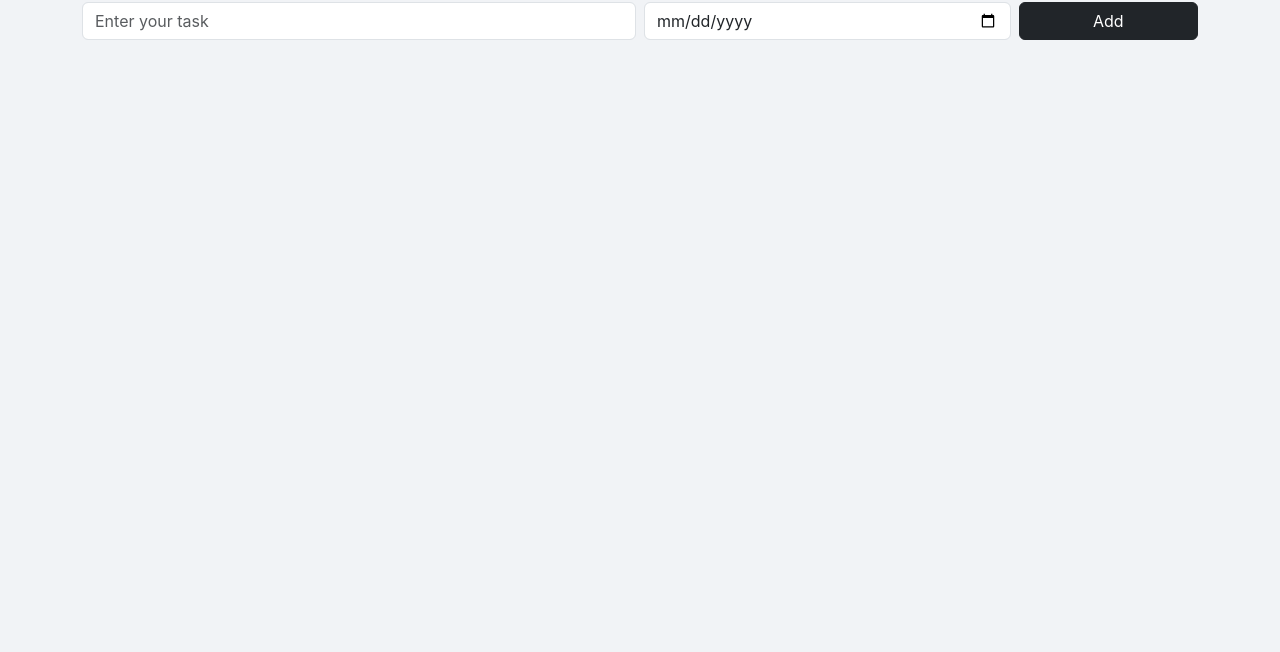
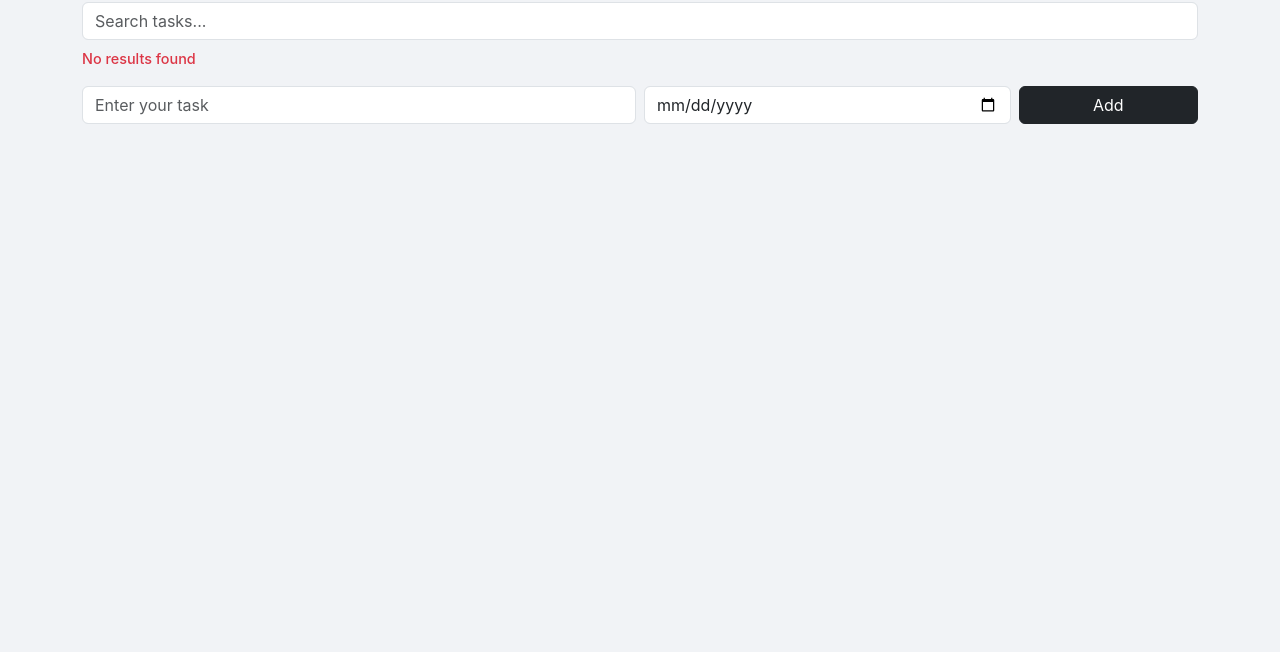
Before and after one commit to Akshaygr27/todoapp, a plain HTML site: page index.html in a window 1280 px wide. Shown: the part 148-800 px from the top of the page. Drawn offline with nearby package versions, Linux system fonts and the light colour scheme; a web font is replaced by a local one.

Commit message:
Added a search feature to find todos. If a matching todo exists, it will be displayed. Otherwise, a 'No results found' message will appear

```diff
--- a/app.js
+++ b/app.js
@@ -8,6 +8,8 @@
     const pagination = document.getElementById("pagination");
     const editText = document.getElementById("edit-text");
     const editDate = document.getElementById("edit-date");
+    const searchInput = document.getElementById("search-input");
+    const noResults = document.getElementById("no-results");
 
     // Generate a simple unique ID using timestamp and random string
     const generateId = () => `id-${Date.now()}-${Math.floor(Math.random() * 10000)}`;
@@ -16,13 +18,20 @@
     const itemsPerPage = 5;
 
     // Render all todo items into the list container
-    const renderTodos = () => {
+    const renderTodos = (filtered = null) => {
       list.innerHTML = "";
       pagination.innerHTML = "";
-      // Display the latest todos first
-      const reversedTodos = [...todos].reverse();
+      const dataToRender = filtered ? [...filtered].reverse() : [...todos].reverse();
+
       const start = (currentPage - 1) * itemsPerPage;
-      const paginatedTodos = reversedTodos.slice(start, start + itemsPerPage);
+      const paginatedTodos = dataToRender.slice(start, start + itemsPerPage);
+
+      if (dataToRender.length === 0) {
+        noResults.style.display = "block";
+      } else {
+        noResults.style.display = "none";
+      }
+
       paginatedTodos.forEach((todo) => {
         const index = todos.indexOf(todo);
         const card = document.createElement("div");
@@ -47,7 +56,7 @@
         list.appendChild(card);
       });
       // Store updated todos to localStorage
-      renderPagination(reversedTodos.length);
+      if (!filtered) renderPagination(dataToRender.length);
       localStorage.setItem("udo_todos", JSON.stringify(todos));
     };
     // Render pagination based on total items
@@ -111,5 +120,22 @@
       bootstrap.Modal.getInstance(document.getElementById("deleteModal")).hide();
     };
 
+    // Search input filter (case-insensitive)
+    searchInput.addEventListener("input", function () {
+      const keyword = this.value.trim().toLowerCase();
+
+      if (keyword === "") {
+        currentPage = 1;
+        renderTodos();
+        return;
+      }
+
+      const filtered = todos.filter(todo =>
+        todo.text.toLowerCase().includes(keyword)
+      );
+
+      currentPage = 1;
+      renderTodos(filtered);
+    });
     // Initial rendering of todos on page load
     renderTodos();
--- a/index.html
+++ b/index.html
@@ -20,6 +20,11 @@
   <main class="container py-5">
     <div class="mb-4">
       <h2>Add Task</h2>
+      <!-- Search Bar -->
+      <div class="mb-3">
+        <input type="text" id="search-input" class="form-control" placeholder="Search tasks...">
+        <div id="no-results" class="text-danger mt-2" style="display: none;">No results found</div>
+      </div>
       <form id="todo-form" class="row g-2">
         <div class="col-md-6">
           <input type="text" id="todo-text" class="form-control" placeholder="Enter your task" required />
--- a/styles.css
+++ b/styles.css
@@ -55,3 +55,10 @@ body {
       align-items: center;
       margin-top: 2rem;
     }
+    #search-input {
+      font-size: 1rem;
+    }
+    #no-results {
+      font-size: 0.9rem;
+      font-weight: 500;
+    }
```
